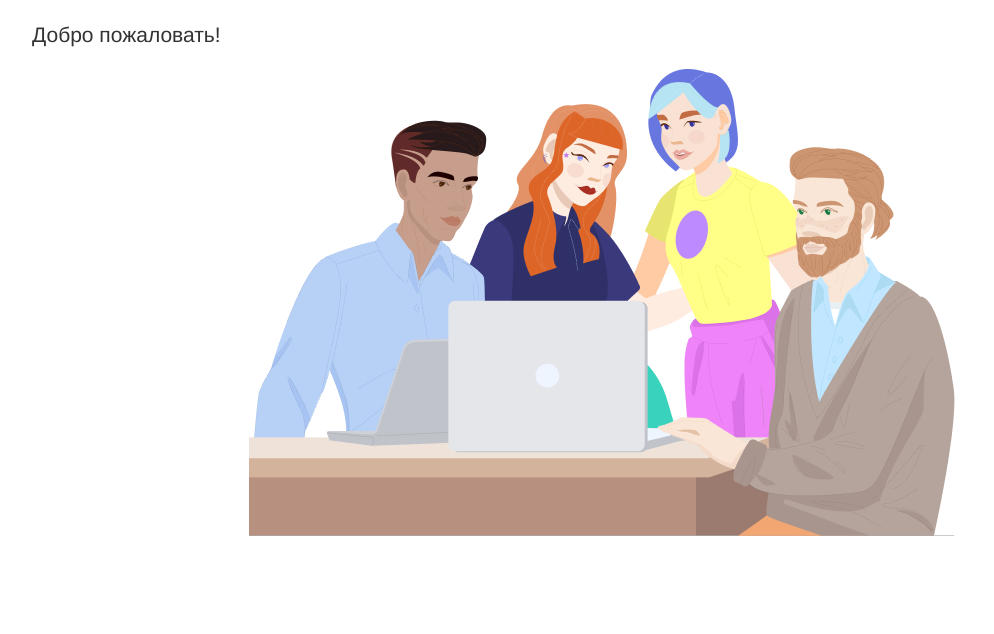
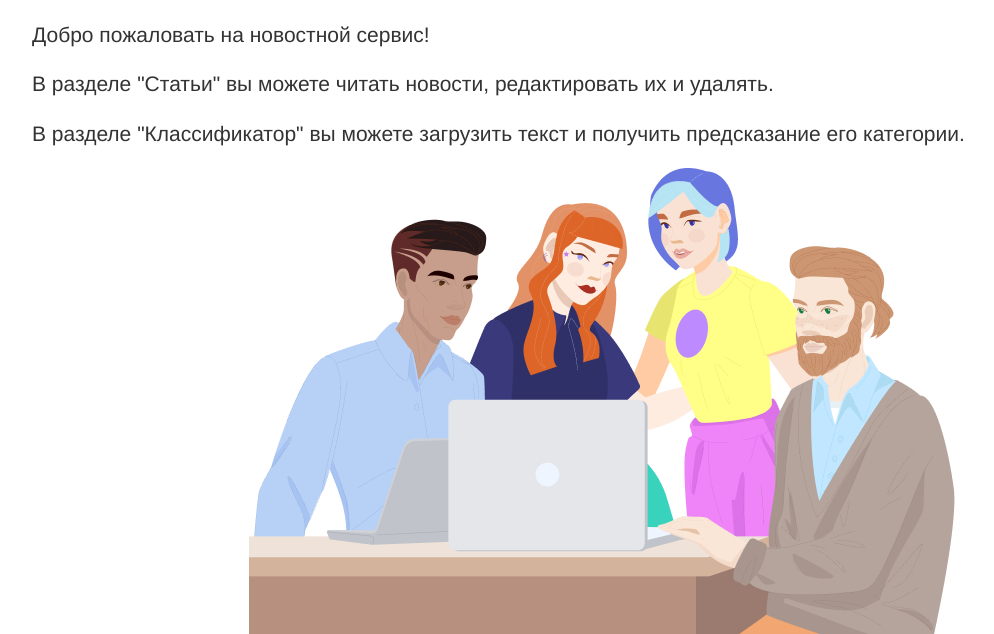
Before and after one commit to Smolnaya/web_service, a Django app: page / in a window 1280 px wide. Shown: the part 52-686 px from the top of the page, without its empty margins (38-1032 px from the left). Run offline with Django 3.2, Linux system fonts and the light colour scheme; some libraries are stand-ins or nearby versions.

Commit message:
home page changed

```diff
--- a/web_service/templates/home.html
+++ b/web_service/templates/home.html
@@ -3,7 +3,9 @@
 
 {% block content %}
 
-    <p class="lead">Добро пожаловать!</p>
+    <p class="lead">Добро пожаловать на новостной сервис!</p>
+    <p class="lead">В разделе "Статьи" вы можете читать новости, редактировать их и удалять.</p>
+    <p class="lead">В разделе "Классификатор" вы можете загрузить текст и получить предсказание его категории.</p>
 
     <img src="{% static 'img/IMG_2457.PNG' %}" class="img-fluid center-block" alt="Responsive image">
 
```
